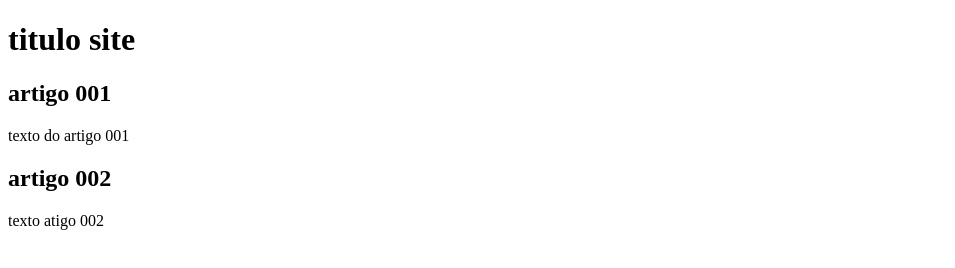
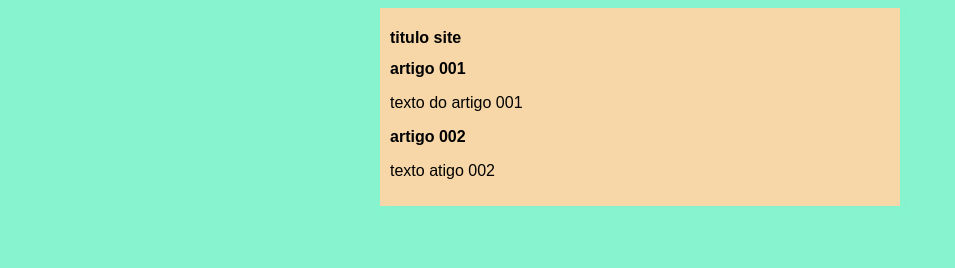
Before and after one commit to Brenoluisalves/project-site, a plain HTML site: page index.html in a window 1280 px wide. Shown: the whole page, without its empty margins (0-955 px from the left). Drawn offline with Linux system fonts and the light colour scheme.

Commit message:
inicio do desing

```diff
--- /dev/null
+++ b/estilos/style.css
@@ -0,0 +1,17 @@
+*{
+    font-family:Arial, Helvetica, sans-serif;
+
+    font-size: 16px;
+
+}
+body{
+
+background-color:rgb(135, 243, 207)
+}
+main{
+    background-color:rgb(247, 215, 168);
+    width: 500px;
+    margin: auto;
+    padding: 10px ;
+    box-shadow: 3px 3px 5px rgb(135, 243, 207);
+}
--- a/index.html
+++ b/index.html
@@ -4,6 +4,7 @@
     <meta charset="UTF-8">
     <meta name="viewport" content="width=device-width, initial-scale=1.0">
     <title>titulo site</title>
+    <link rel="stylesheet" href="estilos/style.css">
 </head>
 <body>
     <main>
```
